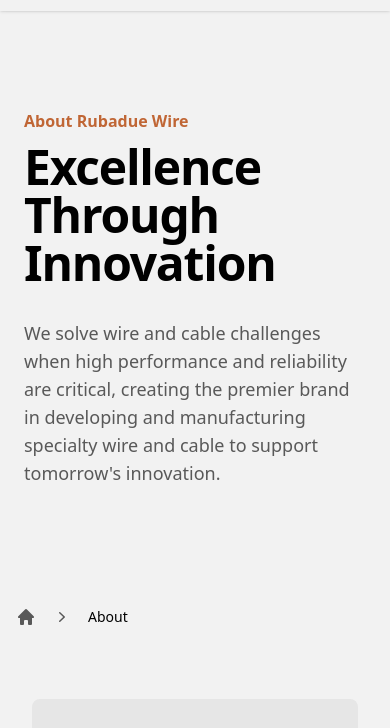
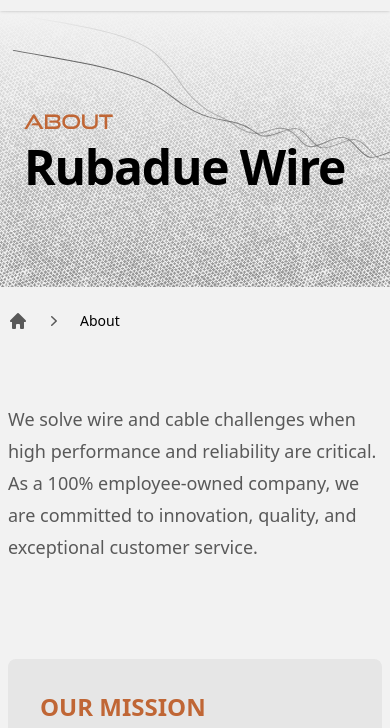
Before and after one commit to Blakeing/rubadue-astro, an Astro site: page /about in a window 390 px wide. Shown: the part 61-789 px from the top of the page. Built offline with nearby package versions, Linux system fonts and the light colour scheme; Astro itself is replaced by a stand-in of ours.

Commit message:
another update

```diff
--- a/package.json
+++ b/package.json
@@ -56,6 +56,7 @@
     "zustand": "^5.0.3"
   },
   "devDependencies": {
+    "@biomejs/biome": "1.9.4",
     "@tailwindcss/typography": "^0.5.16",
     "typescript": "^5.7.3"
   }
--- a/src/components/astro/layout/BaseHeader.astro
+++ b/src/components/astro/layout/BaseHeader.astro
@@ -1,17 +1,80 @@
 ---
+import { WireAnimation } from "@/components/react/WireAnimation";
+
 interface Props {
   eyebrow: string;
   title: string;
-  description: string;
 }
 
-const { eyebrow, title, description } = Astro.props;
+const { eyebrow, title } = Astro.props;
 ---
 
-<div class="bg-background py-24 sm:py-32">
-  <div class="mx-auto max-w-7xl px-6 lg:px-8">
+<div class="py-24 sm:py-32 relative overflow-hidden">
+  <div
+    class="absolute inset-0 -z-10 opacity-80"
+    style="background-image: url('/images/iron-grip.png'); background-repeat: repeat; "
+  >
+  </div>
+  <div
+    class="absolute inset-0 -z-10 bg-gradient-to-b from-background to-background-foreground"
+  >
+  </div>
+
+  {/* Decorative wire elements */}
+  <div class="absolute inset-0 -z-5 overflow-hidden">
+    <svg
+      class=""
+      width="100%"
+      height="100%"
+      viewBox="0 0 1440 1000"
+      preserveAspectRatio="xMidYMid slice"
+      xmlns="http://www.w3.org/2000/svg"
+      class="absolute w-full h-full"
+      style="transform: rotate(200deg) skew(0deg, -10deg) scale(1.75) translate(-20%, 5%);"
+    >
+      <defs>
+        <linearGradient id="wireGradient1" x1="0" y1="0" x2="1" y2="0">
+          <stop
+            offset="0%"
+            style="stop-color: hsl(var(--foreground)); stop-opacity: 1"></stop>
+          <stop
+            offset="100%"
+            style="stop-color: hsl(var(--background)); stop-opacity: 0.8"
+          ></stop>
+        </linearGradient>
+        <linearGradient id="wireGradient2" x1="0" y1="0" x2="1" y2="0">
+          <stop
+            offset="0%"
+            style="stop-color: hsl(var(--background)); stop-opacity: 0.8"
+          ></stop>
+          <stop
+            offset="100%"
+            style="stop-color: hsl(var(--foreground)); stop-opacity: 0.6"
+          ></stop>
+        </linearGradient>
+      </defs>
+
+      <path
+        d="M0 663C145.5 663 191 666.265 269 647C326.5 630 339.5 621 397.5 566C439 531.5 455 529.5 490 523C509.664 519.348 521 503.736 538 504.236C553.591 504.236 562.429 514.739 584.66 522.749C592.042 525.408 600.2 526.237 607.356 523.019C624.755 515.195 641.446 496.324 657 496.735C673.408 496.735 693.545 519.572 712.903 526.769C718.727 528.934 725.184 528.395 730.902 525.965C751.726 517.115 764.085 497.106 782 496.735C794.831 496.47 804.103 508.859 822.469 518.515C835.13 525.171 850.214 526.815 862.827 520.069C875.952 513.049 889.748 502.706 903.5 503.736C922.677 505.171 935.293 510.562 945.817 515.673C954.234 519.76 963.095 522.792 972.199 524.954C996.012 530.611 1007.42 534.118 1034 549C1077.5 573.359 1082.5 594.5 1140 629C1206 670 1328.5 662.5 1440 662.5"
+        stroke="url(#wireGradient1)"
+        stroke-width="2"
+        fill="none"></path>
+      <path
+        d="M0 587.5C147 587.5 277 587.5 310 573.5C348 563 392.5 543.5 408 535C434 523.5 426 526.235 479 515.235C494 512.729 523 510.435 534.5 512.735C554.5 516.735 555.5 523.235 576 523.735C592 523.735 616 496.735 633 497.235C648.671 497.235 661.31 515.052 684.774 524.942C692.004 527.989 700.2 528.738 707.349 525.505C724.886 517.575 741.932 498.33 757.5 498.742C773.864 498.742 791.711 520.623 810.403 527.654C816.218 529.841 822.661 529.246 828.451 526.991C849.246 518.893 861.599 502.112 879.5 501.742C886.47 501.597 896.865 506.047 907.429 510.911C930.879 521.707 957.139 519.639 982.951 520.063C1020.91 520.686 1037.5 530.797 1056.5 537C1102.24 556.627 1116.5 570.704 1180.5 579.235C1257.5 589.5 1279 587 1440 588"
+        stroke="url(#wireGradient2)"
+        stroke-width="2"
+        fill="none"></path>
+      <path
+        d="M0 514C147.5 514.333 294.5 513.735 380.5 513.735C405.976 514.94 422.849 515.228 436.37 515.123C477.503 514.803 518.631 506.605 559.508 511.197C564.04 511.706 569.162 512.524 575 513.735C588 516.433 616 521.702 627.5 519.402C647.5 515.402 659 499.235 680.5 499.235C700.5 499.235 725 529.235 742 528.735C757.654 528.735 768.77 510.583 791.793 500.59C798.991 497.465 807.16 496.777 814.423 499.745C832.335 507.064 850.418 524.648 866 524.235C882.791 524.235 902.316 509.786 921.814 505.392C926.856 504.255 932.097 504.674 937.176 505.631C966.993 511.248 970.679 514.346 989.5 514.735C1006.3 515.083 1036.5 513.235 1055.5 513.235C1114.5 513.235 1090.5 513.235 1124 513.235C1177.5 513.235 1178.99 514.402 1241 514.402C1317.5 514.402 1274.5 512.568 1440 513.235"
+        stroke="url(#wireGradient3)"
+        stroke-width="2"
+        fill="none"></path>
+    </svg>
+  </div>
+
+  <div class="mx-auto max-w-7xl px-6 lg:px-8 relative">
     <div class="mx-auto max-w-2xl lg:mx-0">
-      <p class="text-base/7 font-semibold text-primary">
+      <p class="text-xl font-display text-primary">
         {eyebrow}
       </p>
       <h2
@@ -19,11 +82,6 @@
       >
         {title}
       </h2>
-      <p
-        class="mt-8 text-pretty text-lg font-medium text-muted-foreground sm:text-xl/8"
-      >
-        {description}
-      </p>
     </div>
   </div>
 </div>
--- a/src/components/astro/layout/Breadcrumbs.astro
+++ b/src/components/astro/layout/Breadcrumbs.astro
@@ -9,10 +9,7 @@
 const { segments } = Astro.props;
 ---
 
-<nav
-  class="flex mx-auto max-w-7xl px-2 sm:px-6 lg:px-8"
-  aria-label="Breadcrumb"
->
+<nav class="flex" aria-label="Breadcrumb">
   <ol role="list" class="flex items-center space-x-4">
     <li>
       <div>
--- a/src/layouts/BaseLayout.astro
+++ b/src/layouts/BaseLayout.astro
@@ -46,12 +46,8 @@
   <body class="min-h-screen bg-background">
     <Header client:load />
     {
-      eyebrow && headerTitle && headerDescription && (
-        <BaseHeader
-          eyebrow={eyebrow}
-          title={headerTitle}
-          description={headerDescription}
-        />
+      eyebrow && headerTitle && (
+        <BaseHeader eyebrow={eyebrow} title={headerTitle} />
       )
     }
     <main class="mx-auto max-w-7xl px-2 sm:px-6 lg:px-8 py-6">
--- a/src/pages/about.astro
+++ b/src/pages/about.astro
@@ -13,24 +13,28 @@
   {
     name: "Sue Rubadue",
     role: "President",
-    imageUrl:
-      "https://images.unsplash.com/photo-1517841905240-472988babdf9?ixlib=rb-1.2.1&ixid=eyJhcHBfaWQiOjEyMDd9&auto=format&fit=facearea&facepad=8&w=1024&h=1024&q=80",
+    imageUrl: "https://placehold.co/600x400",
+    xUrl: "#",
+    linkedinUrl: "https://www.linkedin.com/company/rubadue-wire/",
+  },
+  {
+    name: "Steve Rubadue",
+    role: "Vice President",
+    imageUrl: "https://placehold.co/600x400",
     xUrl: "#",
     linkedinUrl: "https://www.linkedin.com/company/rubadue-wire/",
   },
   {
     name: "Kathy Rubadue",
     role: "Vice President",
-    imageUrl:
-      "https://images.unsplash.com/photo-1517841905240-472988babdf9?ixlib=rb-1.2.1&ixid=eyJhcHBfaWQiOjEyMDd9&auto=format&fit=facearea&facepad=8&w=1024&h=1024&q=80",
+    imageUrl: "https://placehold.co/600x400",
     xUrl: "#",
     linkedinUrl: "https://www.linkedin.com/company/rubadue-wire/",
   },
   {
-    name: "Steve Rubadue",
+    name: "Jared Rubadue",
     role: "Vice President",
-    imageUrl:
-      "https://images.unsplash.com/photo-1517841905240-472988babdf9?ixlib=rb-1.2.1&ixid=eyJhcHBfaWQiOjEyMDd9&auto=format&fit=facearea&facepad=8&w=1024&h=1024&q=80",
+    imageUrl: "https://placehold.co/600x400",
     xUrl: "#",
     linkedinUrl: "https://www.linkedin.com/company/rubadue-wire/",
   },
@@ -40,73 +44,75 @@
   {
     year: "1977",
     description:
-      "Founded with a core philosophy of providing customized solutions.",
+      "Rubadue Wire Company was founded by Bill Rubadue in Loveland, Colorado.",
   },
   {
     year: "1977-1995",
-    description: "First to market extruded triple insulated wire",
+    description: "First to market extruded triple insulated wire.",
   },
   {
     year: "1995",
-    description: "Moved to Greeley, Colorado",
+    description: "Moved to Greeley, Colorado to accommodate growth.",
   },
   {
     year: "2002",
     description:
-      "Rubadue Wire won the Dupont Plunkett Award for new use of FEP",
+      "Rubadue Wire won the Dupont Plunkett Award for new use of FEP.",
   },
   {
     year: "2013",
-    description: "Expanded Greeley facility",
+    description: "Expanded Greeley facility to meet growing demand.",
   },
   {
     year: "2014",
-    description: "Acquired by PHGI and converted to 100% Employee Owned",
+    description: "Acquired by PHGI and converted to 100% Employee Owned.",
   },
   {
     year: "2015",
-    description: "Acquired Kerrigan-Lewis, specialty manufacturer of Litz Wire",
+    description:
+      "Acquired Kerrigan-Lewis Wire Products, a specialty manufacturer of Litz Wire.",
   },
   {
     year: "2018",
-    description: "Moved to larger facility to support continued growth",
+    description:
+      "Moved to larger facility in Loveland, Colorado to support continued growth.",
   },
   {
     year: "2019",
-    description: "PHGI rebrands to Wire Experts Group",
+    description: "PHGI rebrands to Wire Experts Group.",
   },
   {
     year: "2022-2023",
     description:
-      "Installed 5 new extrusion lines & increasing respool capacity",
+      "Installed 5 new extrusion lines & increased respool capacity.",
   },
   {
     year: "2024",
     description:
-      "Active projects to expand Litz capabilities & add new production line for customer specific project",
+      "Active projects to expand Litz capabilities & add new production line for customer specific project.",
   },
 ];
 
 const values = [
   {
+    title: "Precision",
+    description:
+      "Maintaining the highest standards in manufacturing and delivering precise solutions.",
+  },
+  {
+    title: "Performance",
+    description:
+      "Delivering high-performance wire and cable solutions that meet critical requirements.",
+  },
+  {
+    title: "Partnership",
+    description:
+      "Building strong relationships with our customers through collaboration and trust.",
+  },
+  {
     title: "Innovation",
     description:
       "Pioneering wire solutions with cutting-edge technology and continuous improvement.",
-  },
-  {
-    title: "Quality",
-    description:
-      "Maintaining the highest standards in manufacturing and customer service.",
-  },
-  {
-    title: "Customer Focus",
-    description:
-      "Delivering customized solutions that meet our clients' specific needs.",
-  },
-  {
-    title: "Integrity",
-    description:
-      "Operating with honesty, transparency, and ethical business practices.",
   },
   {
     title: "Employee Ownership",
@@ -114,9 +120,9 @@
       "Fostering a culture of shared responsibility and commitment to excellence.",
   },
   {
-    title: "Sustainability",
+    title: "Quality",
     description:
-      "Implementing environmentally conscious practices in our operations.",
+      "Maintaining the highest standards in manufacturing and customer service.",
   },
 ];
 
@@ -128,15 +134,23 @@
 ---
 
 <BaseLayout
-  title="About Us | Rubadue Wire"
-  description="Learn about Rubadue Wire's mission, vision, and commitment to solving wire and cable challenges when high performance and reliability are critical."
+  title="About Rubadue Wire | Wire & Cable Solutions"
+  description="Since 1977, Rubadue Wire has been pioneering wire solutions with cutting-edge technology, specializing in triple-insulated wire and Litz wire. As a 100% employee-owned company, we solve wire and cable challenges when high performance and reliability are critical."
   category="About"
-  eyebrow="About Rubadue Wire"
-  headerTitle="Excellence Through Innovation"
-  headerDescription="We solve wire and cable challenges when high performance and reliability are critical, creating the premier brand in developing and manufacturing specialty wire and cable to support tomorrow's innovation."
+  eyebrow="About"
+  headerTitle="Rubadue Wire"
 >
   <div class="py-12">
-    <div class="mx-auto max-w-7xl px-6 lg:px-8">
+    <div class="mx-auto">
+      {/* Description Section */}
+      <div class="mx-auto lg:mx-0 mb-24">
+        <p class="text-lg/8 text-muted-foreground">
+          We solve wire and cable challenges when high performance and
+          reliability are critical. As a 100% employee-owned company, we are
+          committed to innovation, quality, and exceptional customer service.
+        </p>
+      </div>
+
       {/* Mission & Vision Section */}
       <div class="grid grid-cols-1 gap-8 lg:grid-cols-2 mb-24">
         <div class="bg-card rounded-lg p-8">
@@ -239,11 +253,12 @@
           </h2>
           <p class="mt-6 text-lg leading-8 text-muted-foreground">
             If you strive for Precision, care about Performance, and take pride
-            in Partnership, you are who we are looking for.
+            in Partnership, you are who we are looking for. Survey the available
+            positions and apply today! Don't let this opportunity pass you by!
           </p>
           <div class="mt-10 flex items-center justify-center gap-x-6">
             <a
-              href="/careers"
+              href="https://rubadue.com/about-us/careers-rubadue-wire/"
               class="rounded-md bg-primary px-3.5 py-2.5 text-sm font-semibold text-primary-foreground shadow-sm hover:bg-primary/90 focus-visible:outline focus-visible:outline-2 focus-visible:outline-offset-2 focus-visible:outline-primary"
             >
               Apply Today
@@ -292,5 +307,5 @@
         </div>
       </div>
     </div>
-  </main>
+  </div>
 </BaseLayout>
```
Also changed, not shown: biome.json (added, +31 -0 lines), pnpm-lock.yaml.
